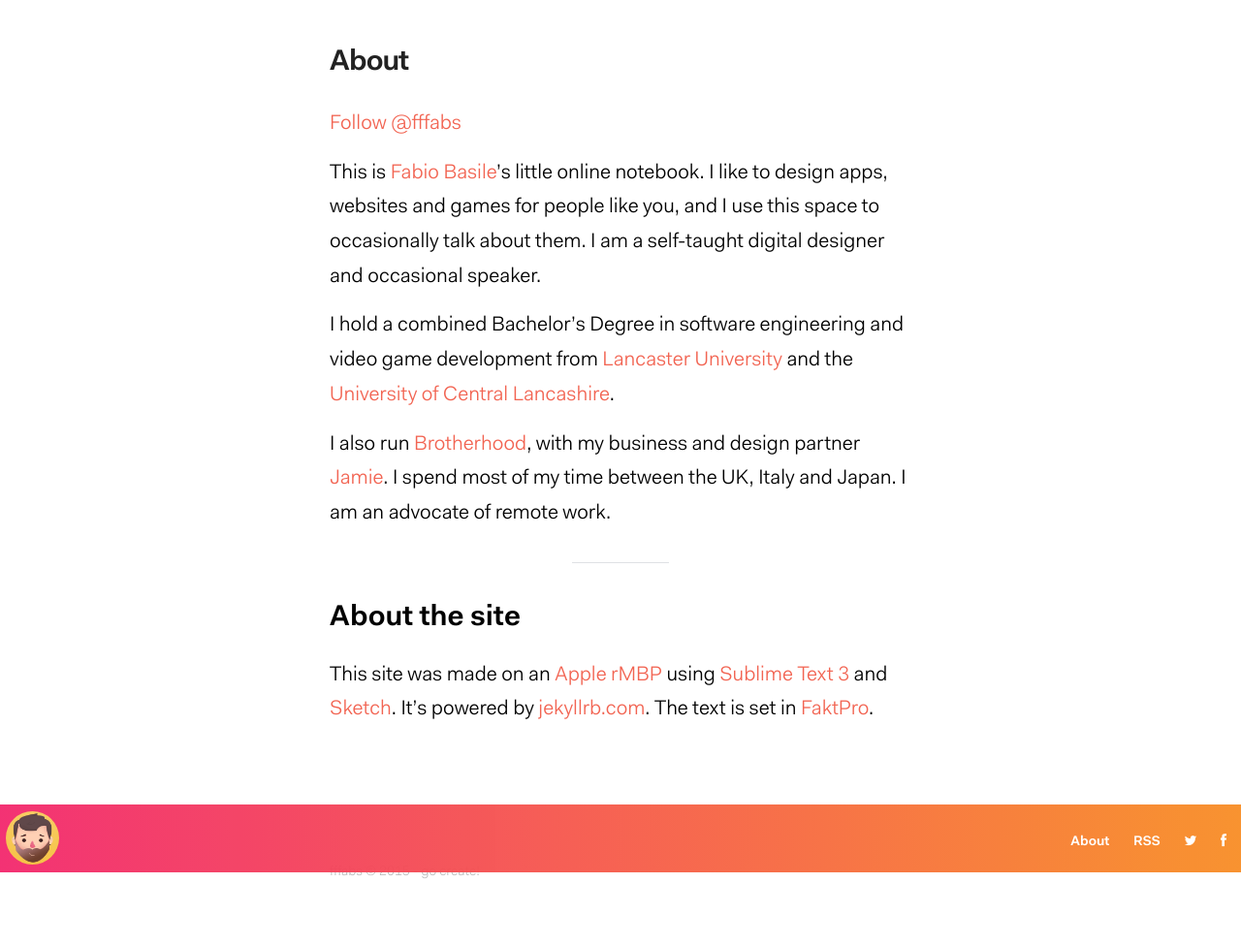
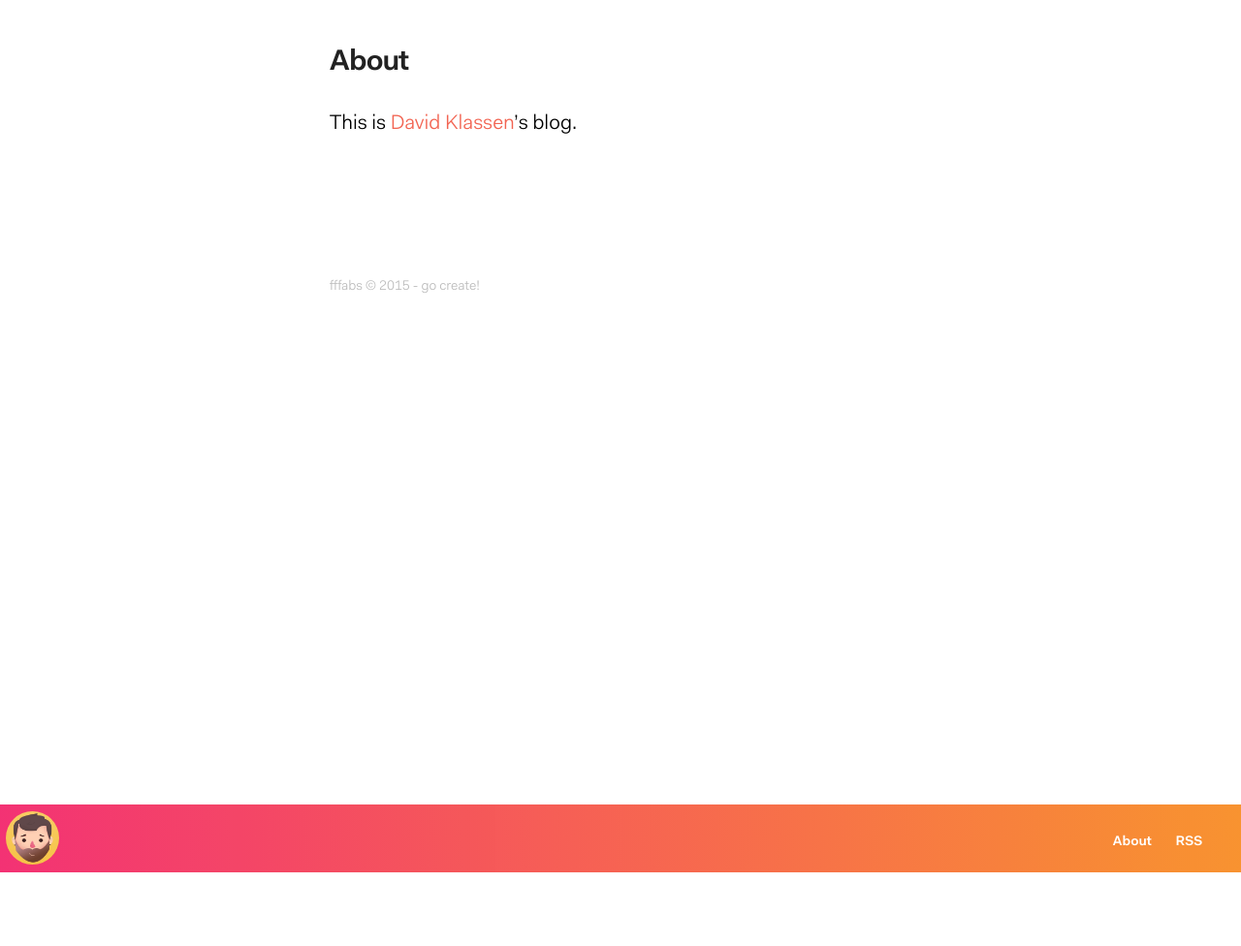
Before and after one commit to daklassen/daklassen.github.io, a Jekyll site: the page built from about.md, in a window 1280 px wide. Shown: the whole page at 97% size. Built offline with Jekyll 4.4.1, drawn with Linux system fonts in a browser that asks for light colours; comment, search, counter and statistics services are not loaded; after the commit the page ends 900 px from its top, so only the background shows below that.

Commit message:
Replaced demo content

```diff
--- a/_includes/header.html
+++ b/_includes/header.html
@@ -11,8 +11,7 @@
         {% endif %}
       {% endfor %}
       <a class="page-link" href="{{ "/feed.xml" | prepend: site.baseurl }}">RSS</a>
-      <a class="twitter page-link" href="https://twitter.com/fffabs"><span class="icon-twitter"></span></a>
-      <a class="facebook page-link" href="https://www.facebook.com/fffabs"><span class="icon-facebook"></span></a>
+      <a class="github page-link" href="https://github.com/daklassen"><span class="icon-github"></span></a>
     </div>
   </nav>
 
--- a/about.md
+++ b/about.md
@@ -4,19 +4,4 @@ title: About
 permalink: /about/
 ---
 
-<a class="twitter-follow-button"
-  href="https://twitter.com/fffabs"
-  data-show-count="true"
-  data-size="large">
-Follow @fffabs
-</a>
-
-This is [Fabio Basile](http://fffabs.com/)'s little online notebook. I like to design apps, websites and games for people like you, and I use this space to occasionally talk about them. I am a self-taught digital designer and occasional speaker.
-
- I hold a combined Bachelor's Degree in software engineering and video game development from [Lancaster University](http://www.lancaster.ac.uk) and the [University of Central Lancashire](http://www.uclan.ac.uk).
-
-I also run [Brotherhood](http://brotherhood.io), with my business and design partner [Jamie](http://www.syke.co). I spend most of my time between the UK, Italy and Japan. I am an advocate of remote work.
-
-----
-<h2>About the site</h2>
-This site was made on an [Apple rMBP](http://www.apple.com/uk/) using [Sublime Text 3](http://sublimetext.com/) and [Sketch](http://sketch-app.com/). It's powered by [jekyllrb.com](http://bohemiancoding.com/sketch/). The text is set in [FaktPro](https://www.fontshop.com/families/fakt).
+This is [David Klassen](https://github.com/daklassen)'s blog.
```
Also changed, not shown: _layouts/post.html (+0 -21 lines).
